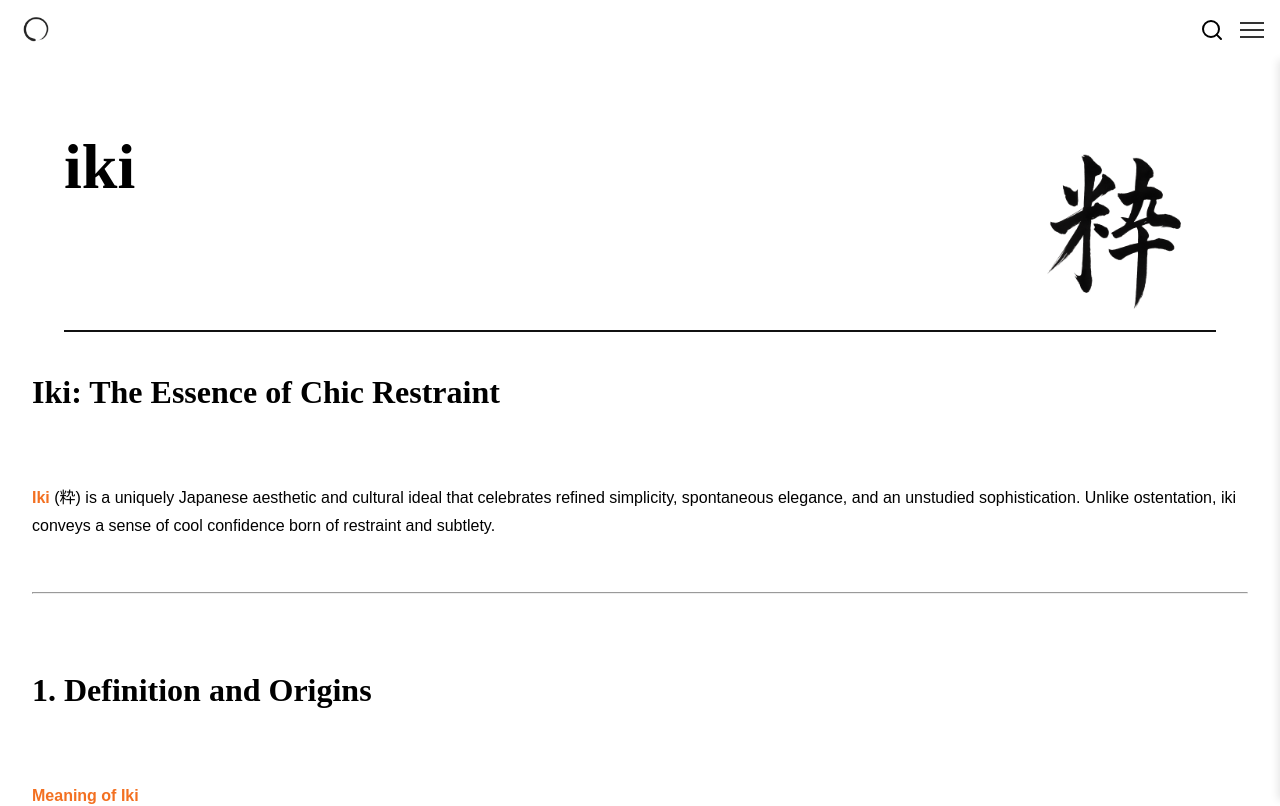
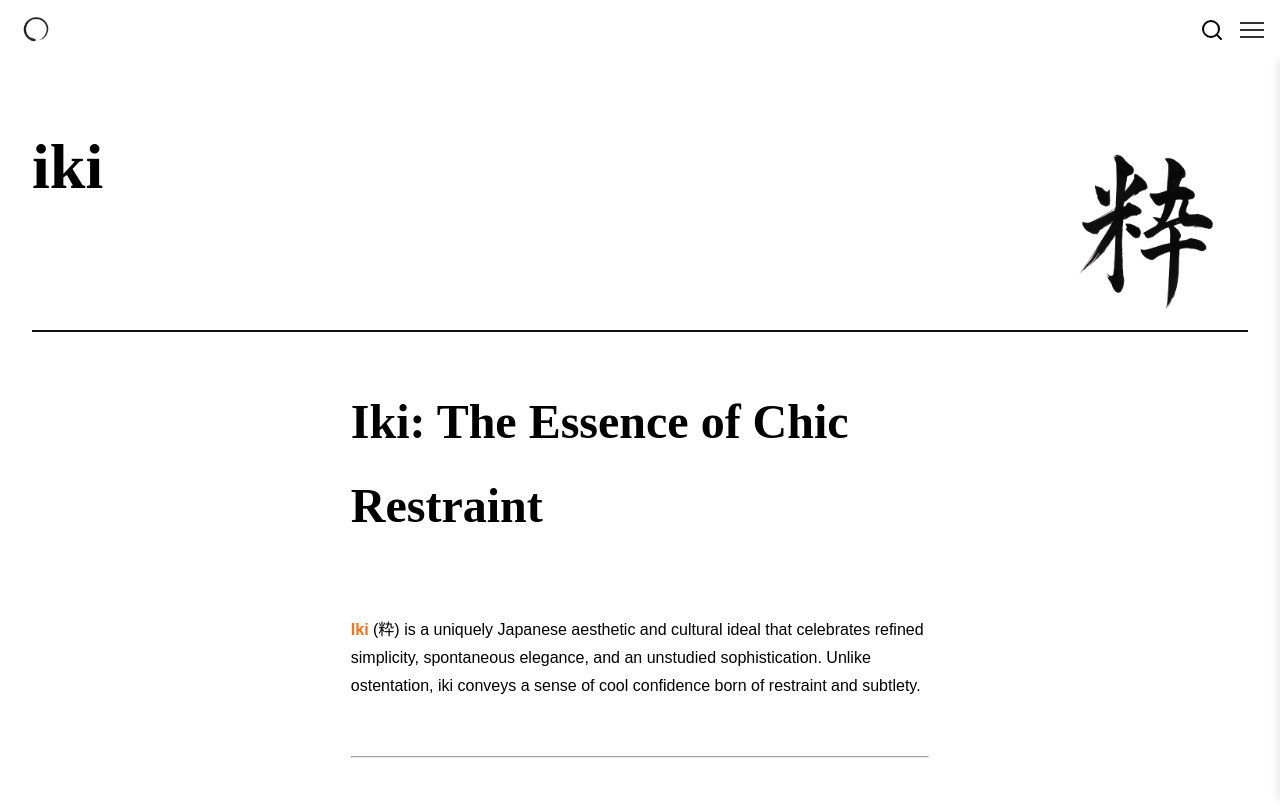
Before and after one commit to yuto0121/japanese-aesthetics, a Next.js app: page /article/theEssenceOfJapan/iki in a window 1280 px wide. Shown: the top 806 px of the page. Built offline with nearby package versions, Linux system fonts and the light colour scheme.

Commit message:
change: blog page

```diff
--- a/styles/ArticleConceptSlug.module.css
+++ b/styles/ArticleConceptSlug.module.css
@@ -1,11 +1,13 @@
 /* ===========================================
-   レイアウト共通
+   共通レイアウト
    ========================================== */
 .wrapper {
-    --article-padding-inline: clamp(1rem, 2rem, 2.5rem);
-    padding-inline: var(--article-padding-inline);
+    /* すべてのセクションで左右 2rem を保証 */
+    padding-inline: 2rem;
     padding-bottom: 6rem;
     margin-inline: auto;
+    max-width: 80rem;
+    /* 1280px */
     font-family: "Noto Sans JP", sans-serif;
 }
 
@@ -17,14 +19,17 @@
     justify-content: space-between;
     align-items: flex-start;
     position: relative;
-    padding: 4.5rem 2rem 0;
+    padding-top: 4.5rem;
+    /* ← 上だけ余白を取る */
+    gap: 2rem;
 }
 
+/* ヘッダー下のボーダー。wrapper と同じ 2rem 内側で揃う */
 .header::after {
     content: '';
     position: absolute;
-    left: var(--article-padding-inline);
-    right: var(--article-padding-inline);
+    inset-inline: 0;
+    /* left:0; right:0; と同義 */
     bottom: 0;
     height: 2px;
     background: #111;
@@ -57,9 +62,11 @@
      ARTICLE BODY
      ========================================== */
 .articleBody {
-    margin: 0 2rem 0;
+    /* wrapper の 2rem と同一ラインに合わせつつ
+       65ch で中央寄せ */
+    max-width: 65ch;
     margin-inline: auto;
-    margin-block: clamp(2rem, 2rem, 4rem) 0;
+    margin-block: 3rem 0;
     padding-bottom: 2rem;
     line-height: 1.75;
     font-size: 1rem;
@@ -67,25 +74,26 @@
     overflow-wrap: anywhere;
 }
 
+/* 見出し */
 .articleBody h1,
 .articleBody h2,
 .articleBody h3,
 .articleBody h4 {
     font-family: "EB Garamond", serif;
     font-weight: 700;
-    margin-block: clamp(2rem, 2rem, 3.5rem) 1.25rem;
+    margin-block: 3rem 1.25rem;
 }
 
 .articleBody h1 {
-    font-size: clamp(2rem, 2rem, 3rem);
+    font-size: clamp(2rem, 5vw, 3rem);
 }
 
 .articleBody h2 {
-    font-size: clamp(1.5rem, 2rem, 2.25rem);
+    font-size: clamp(1.5rem, 4vw, 2.25rem);
 }
 
 .articleBody h3 {
-    font-size: clamp(1.25rem, 2rem, 1.75rem);
+    font-size: clamp(1.25rem, 3vw, 1.75rem);
 }
 
 .articleBody h4 {
@@ -93,10 +101,10 @@
 }
 
 .articleBody p {
-    margin-block: 1.25rem 2rem 0;
+    margin-block: 1.25rem;
 }
 
-/* 画像（Markdown 内） */
+/* 画像（Markdown） */
 .markdownImg {
     max-width: 100%;
     height: auto;
```
